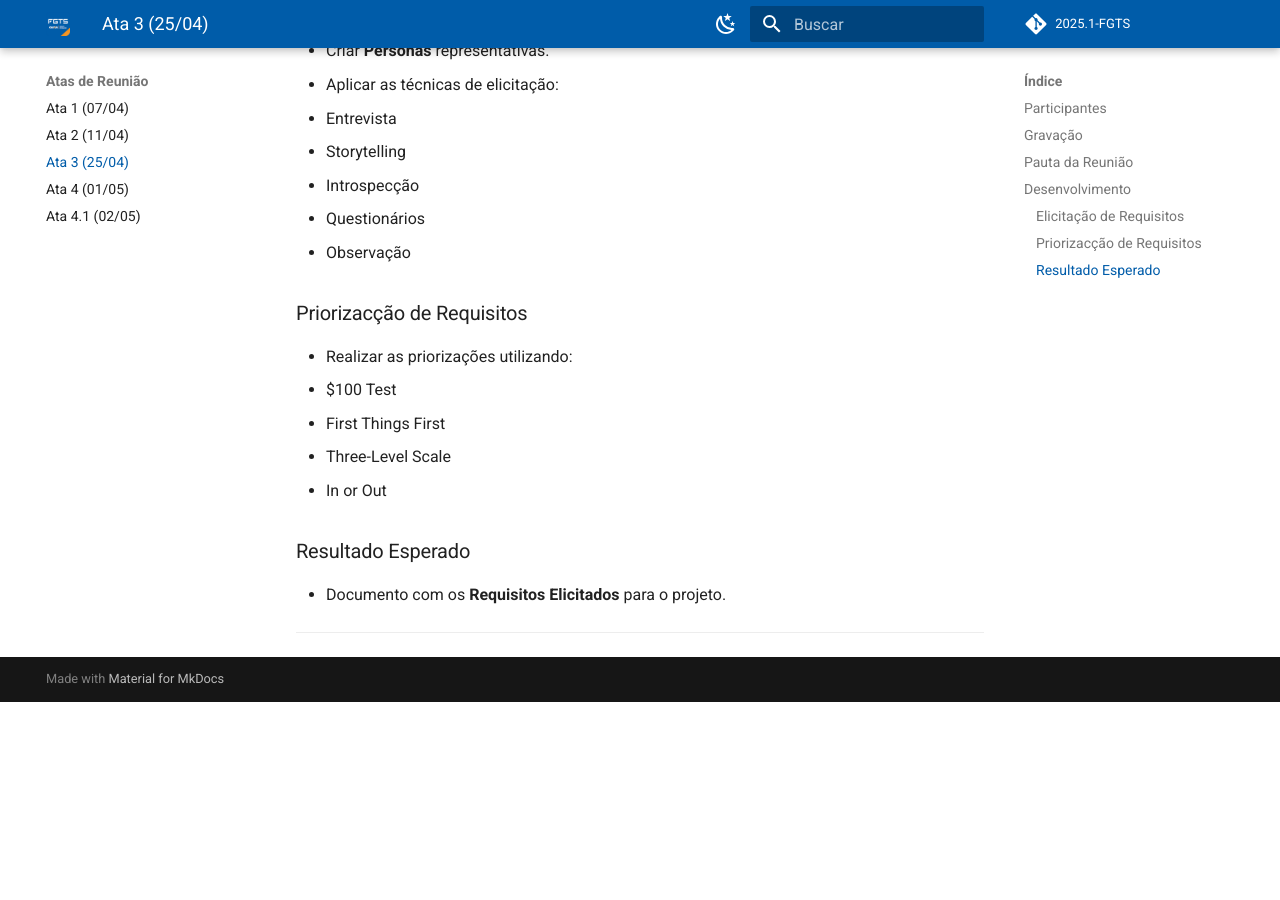
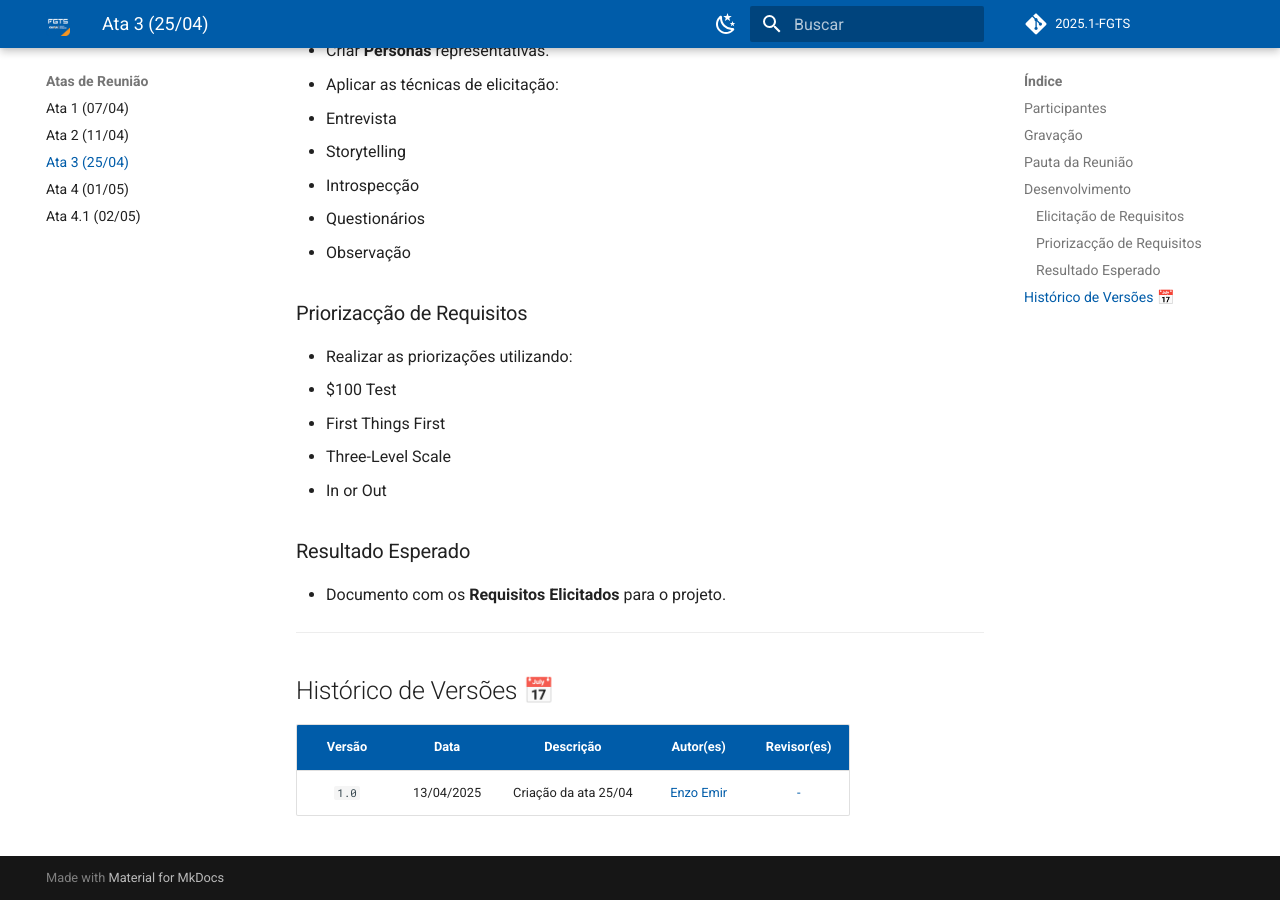
Before and after one commit to eduardodpms/REQ-FGTS, an MkDocs documentation site: the page built from docs/atas/ata_25_04.md, in a window 1280 px wide and 900 px high, scrolled down 1852 px. Built offline with MkDocs 1.6.1 and Material for MkDocs 9.7.7, drawn with Linux system fonts in a browser that asks for light colours; comment, search, counter and statistics services are not loaded; before the commit the page ends 2554 px from its top, so only the background shows below that.

Commit message:
Update ata_25_04.md

```diff
--- a/docs/atas/ata_25_04.md
+++ b/docs/atas/ata_25_04.md
@@ -67,3 +67,9 @@ As atividades a serem realizadas até a próxima reunião já foram definidas (l
 - Documento com os **Requisitos Elicitados** para o projeto.
 
 ---
+
+## Histórico de Versões 📅
+
+| Versão | Data | Descrição | Autor(es) | Revisor(es) |
+| :-: | :-: | :-: | :-: | :-: |
+| `1.0`  | 13/04/2025 | Criação da ata 25/04 | [Enzo Emir](https://github.com/EnzoEmir) | [-]() |
```
